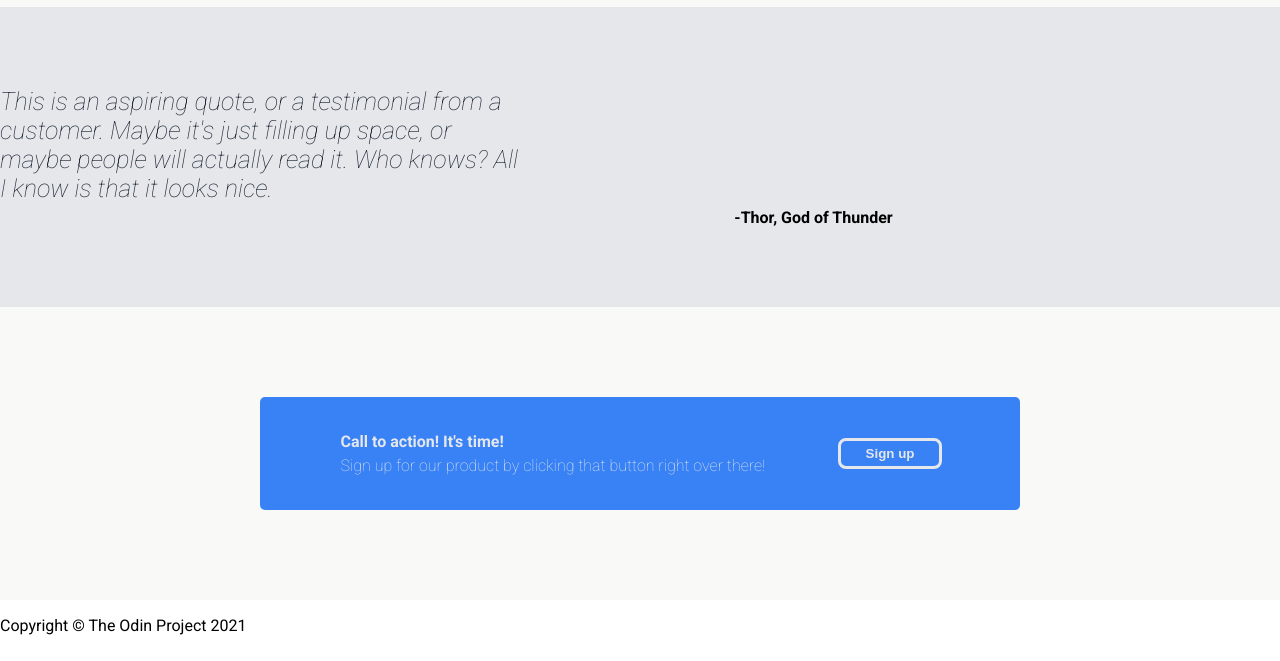
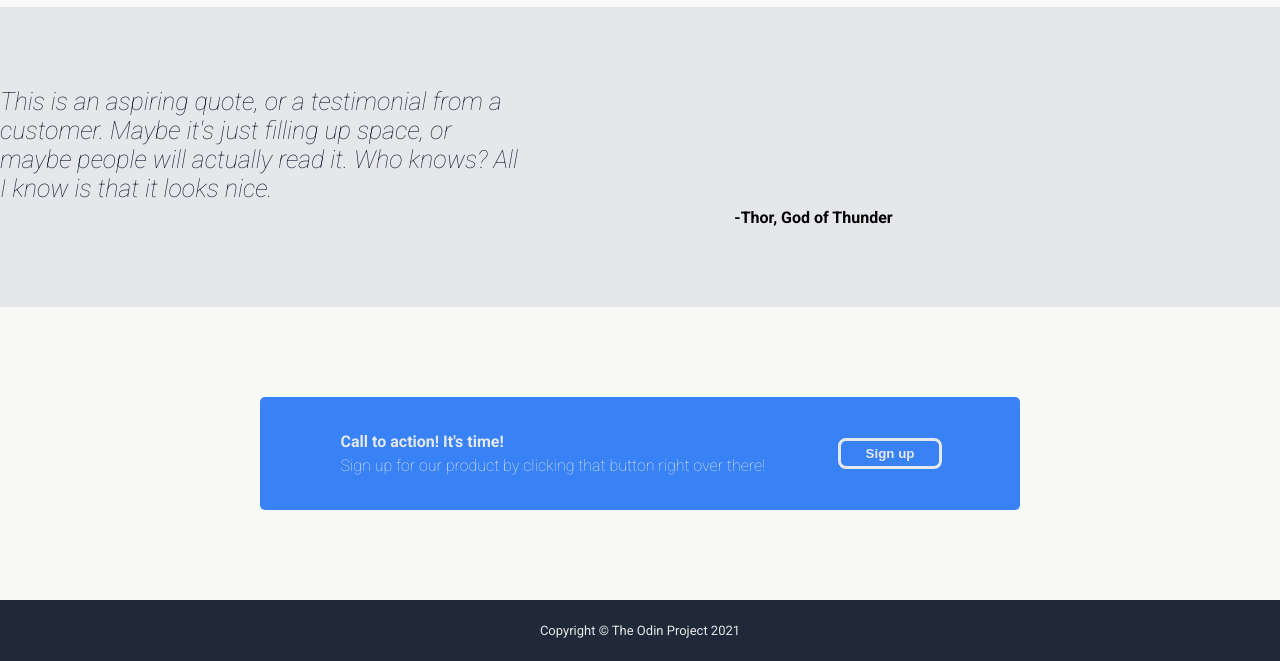
Before and after one commit to Irving999/odin-landing-page, a plain HTML site: page index.html in a window 1280 px wide. Shown: the part 661-1322 px from the top of the page. Drawn offline with Linux system fonts and the light colour scheme.

Commit message:
feat: add style to footer

```diff
--- a/style.css
+++ b/style.css
@@ -137,7 +137,6 @@ ul {
     color: #1F2937;
     font-weight: lighter;
     flex-basis: 525px;
-
 }
 
 .quoter {
@@ -189,3 +188,12 @@ ul {
     padding: 5px 25px;
     font-weight: bold;
 }
+
+.footer {
+    background-color: #1F2937;
+    color: #E5E7EB;
+    display: flex;
+    justify-content: center;
+    padding: 10px 0px;
+    font-size: small;
+}
```
